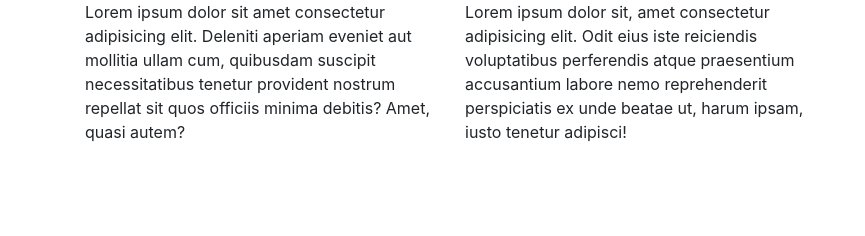
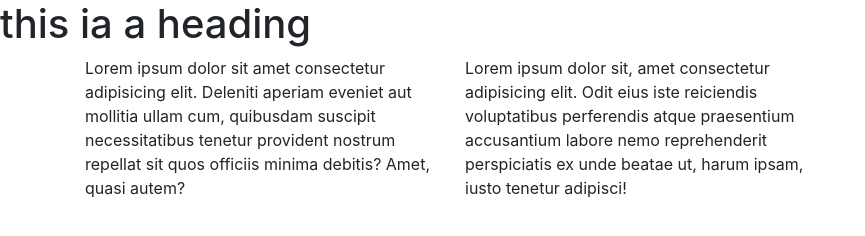
Before and after one commit to amal801/ICT2020, a plain HTML site: page screensize.html in a window 1280 px wide. Shown: the whole page, without its empty margins (0-865 px from the left). Drawn offline with nearby package versions, Linux system fonts and the light colour scheme.

Commit message:
h1 added

```diff
--- a/screensize.html
+++ b/screensize.html
@@ -7,6 +7,7 @@
     <title>Document</title>
 </head>
 <body>
+    <h1> this ia a heading</h1>
     <div class="container">
         <div class="row">
             <div class="col col-12 col-sm-4 col-md-12 col-lg-4">
```
